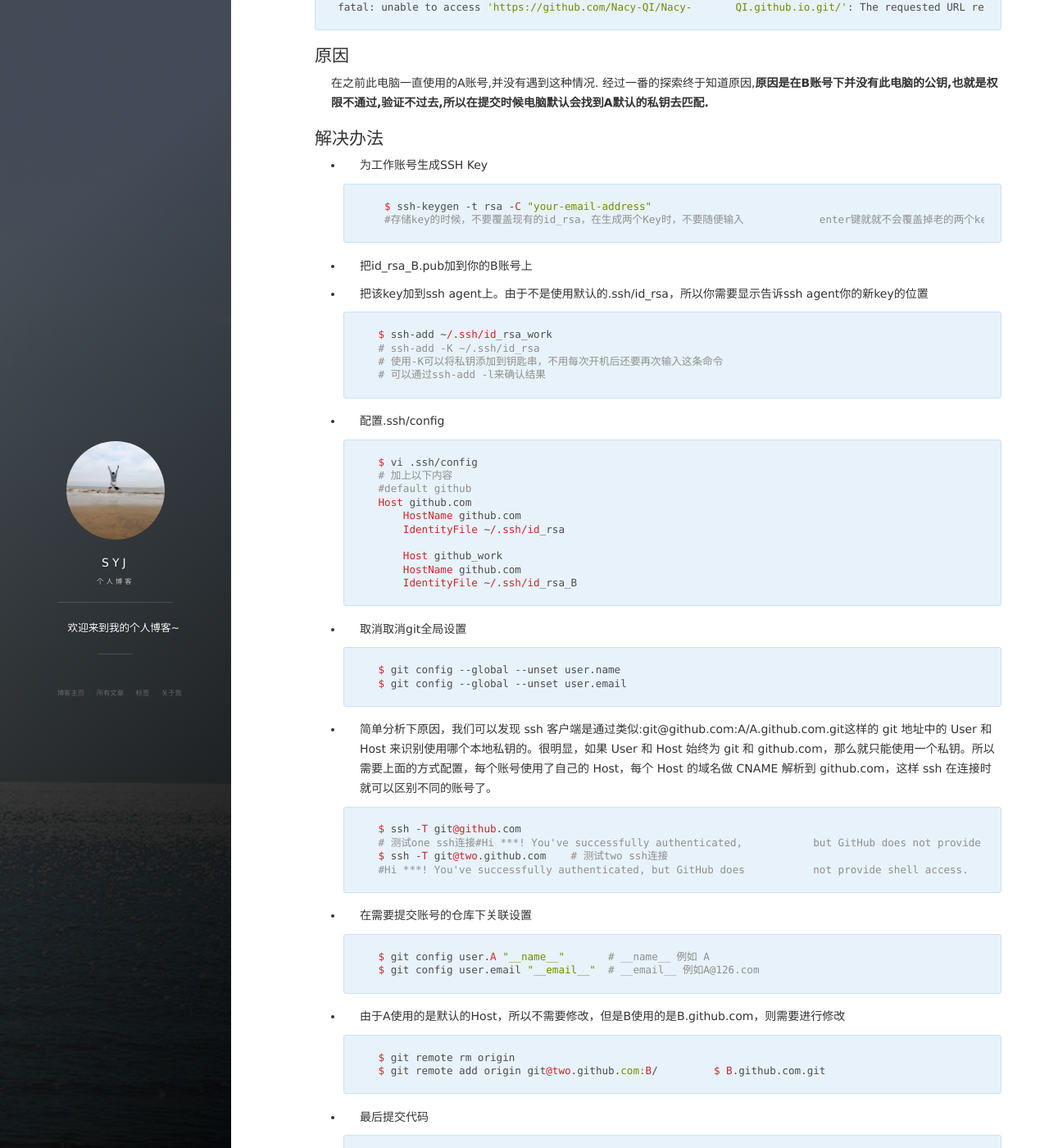
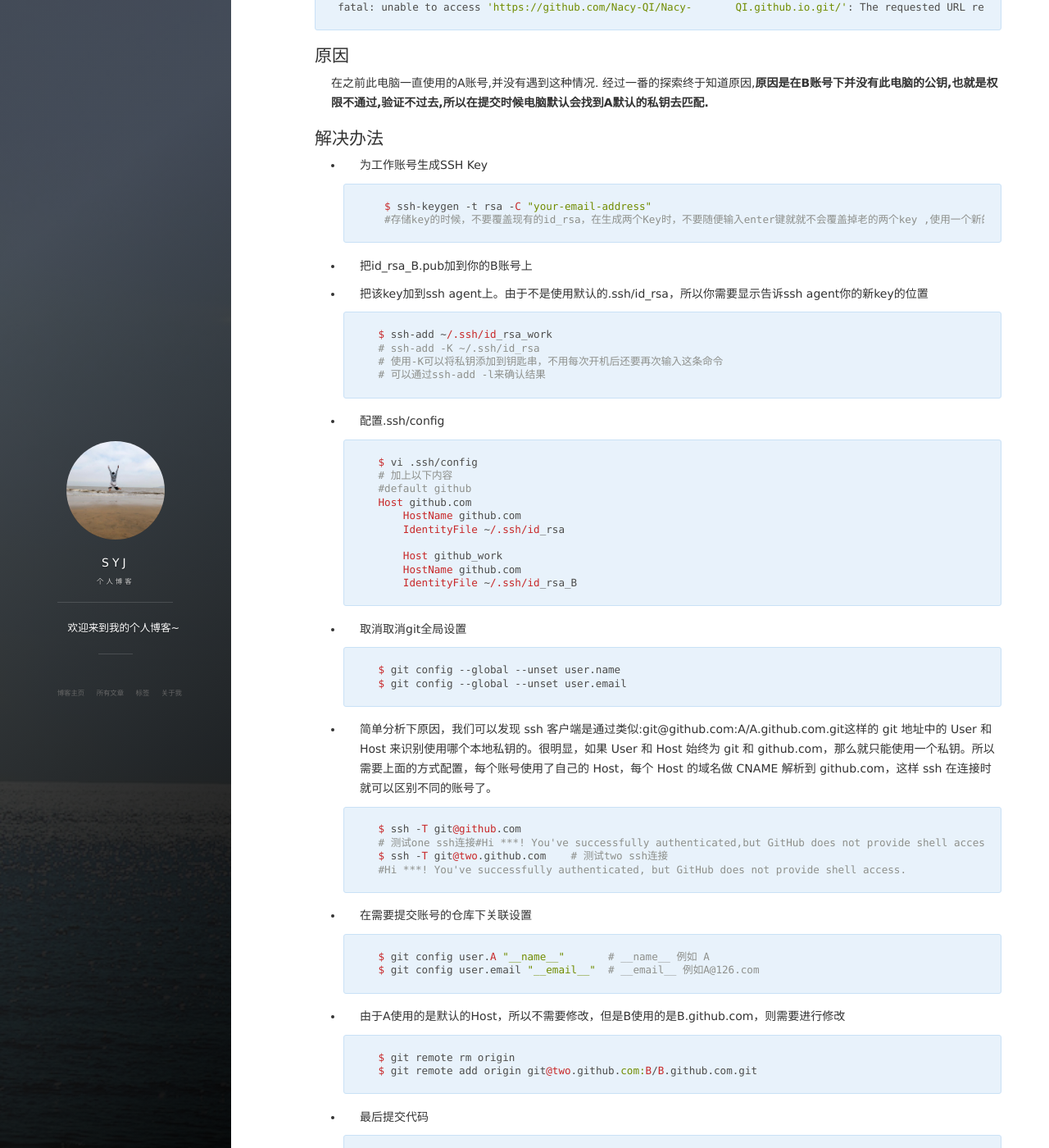
Before and after one commit to SYJshang/SYJshang.github.io, a Jekyll site: the page built from _posts/2019-11-01-在同一台电脑使用两个github账号.md, in a window 1280 px wide and 1400 px high, scrolled down 241 px. Shown: the whole window at 82% size. Built offline with Jekyll 4.4.1, drawn with Linux system fonts in a browser that asks for light colours; nearby versions of some CDN libraries; comment, search, counter and statistics services are not loaded; some of the changed text lies outside the part shown.

```diff
--- a/_posts/2019-11-01-在同一台电脑使用两个github账号.md
+++ b/_posts/2019-11-01-在同一台电脑使用两个github账号.md
@@ -24,7 +24,7 @@ tag: git
 * 为工作账号生成SSH Key
 
 		 $ ssh-keygen -t rsa -C "your-email-address"
-		 #存储key的时候，不要覆盖现有的id_rsa，在生成两个Key时，不要随便输入		 enter键就就不会覆盖掉老的两个key ,使用一个新的名字，比如		 id_rsa_B
+		 #存储key的时候，不要覆盖现有的id_rsa，在生成两个Key时，不要随便输入enter键就就不会覆盖掉老的两个key ,使用一个新的名字，比如		   id_rsa_B
 
 * 把id_rsa_B.pub加到你的B账号上
 
@@ -56,9 +56,9 @@ tag: git
 * 简单分析下原因，我们可以发现 ssh 客户端是通过类似:git@github.com:A/A.github.com.git这样的 git 地址中的 User 和 Host 来识别使用哪个本地私钥的。很明显，如果 User 和 Host 始终为 git 和 github.com，那么就只能使用一个私钥。所以需要上面的方式配置，每个账号使用了自己的 Host，每个 Host 的域名做 CNAME 解析到 github.com，这样 ssh 在连接时就可以区别不同的账号了。
 
 		$ ssh -T git@github.com
-		# 测试one ssh连接#Hi ***! You've successfully authenticated, 		but GitHub does not provide shell access.
+		# 测试one ssh连接#Hi ***! You've successfully authenticated,but GitHub does not provide shell access.
 		$ ssh -T git@two.github.com    # 测试two ssh连接
-		#Hi ***! You've successfully authenticated, but GitHub does 		not provide shell access.
+		#Hi ***! You've successfully authenticated, but GitHub does not provide shell access.
 
 * 在需要提交账号的仓库下关联设置
 
@@ -68,7 +68,7 @@ tag: git
 * 由于A使用的是默认的Host，所以不需要修改，但是B使用的是B.github.com，则需要进行修改
 
 		$ git remote rm origin
-		$ git remote add origin git@two.github.com:B/		$ B.github.com.git
+		$ git remote add origin git@two.github.com:B/B.github.com.git
 
 * 最后提交代码
 
@@ -80,5 +80,5 @@ tag: git
 
 		warning: push.default is unset; its implicit value is changing in Git 2.0 from ‘matching’ to ‘simple’.
 		To squelch this messageand maintain the current behavior after the default changes, use…
-		使用下边命令
+		//使用下边命令
 		$ git config --global push.default simple
```
